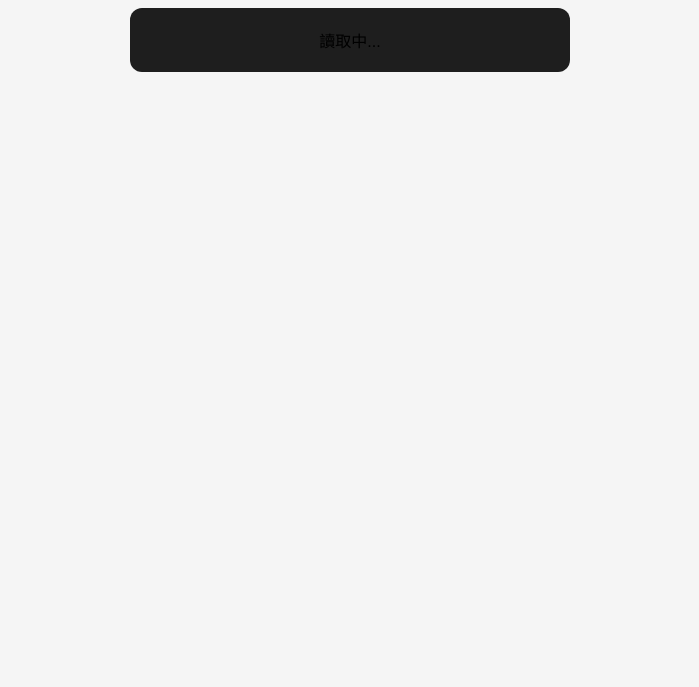
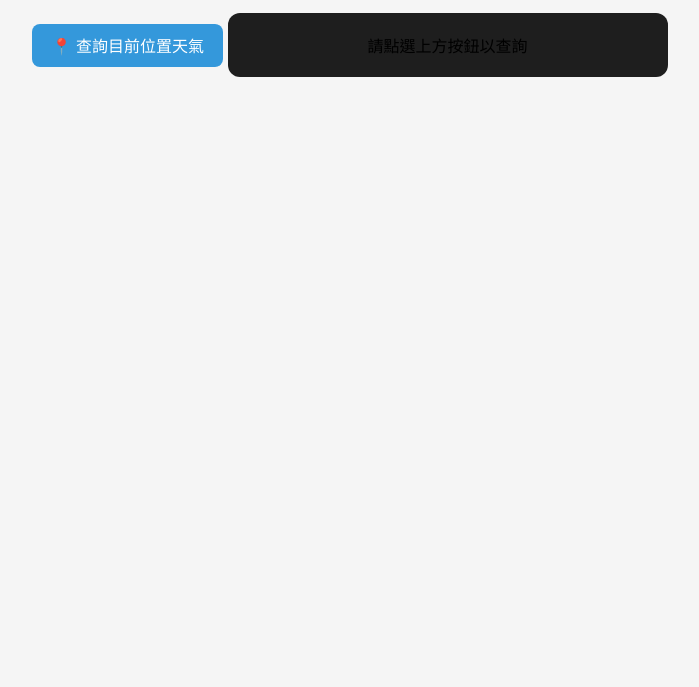
Before and after one commit to andylee10001/andylee10001.github.io, a plain HTML site: page index.html in a window 1280 px wide. Shown: the part 113-800 px from the top of the page, without its empty margins (290-989 px from the left). Drawn offline with Linux system fonts and the light colour scheme.

Commit message:
Update index.html

```diff
--- a/index.html
+++ b/index.html
@@ -5,6 +5,9 @@
   <meta name="viewport" content="width=device-width, initial-scale=1.0">
   <title>即時天氣查詢（中央氣象局）</title>
   <link rel="manifest" href="manifest.json">
+  <meta name="apple-mobile-web-app-capable" content="yes">
+  <meta name="apple-mobile-web-app-status-bar-style" content="default">
+  <link rel="apple-touch-icon" href="icon-192.png">
   <style>
     body {
       background: #121212;
@@ -43,6 +46,19 @@
       min-width: 100px;
       flex-shrink: 0;
     }
+    button {
+      margin-top: 1em;
+      padding: 0.6em 1.2em;
+      font-size: 1em;
+      border-radius: 8px;
+      background-color: #3498db;
+      color: white;
+      border: none;
+      cursor: pointer;
+    }
+    button:hover {
+      background-color: #2980b9;
+    }
   </style>
   <script>
     if ('serviceWorker' in navigator) {
@@ -54,7 +70,10 @@
 </head>
 <body>
   <h1>目前地點天氣（氣象局）</h1>
-  <div id="weather" class="weather-box">讀取中...</div>
+
+  <button onclick="getLocationAndFetchWeather()">📍 查詢目前位置天氣</button>
+
+  <div id="weather" class="weather-box">請點選上方按鈕以查詢</div>
 
   <select id="manualCounty" onchange="fetchWeather(this.value)">
     <option value="">請選擇縣市</option>
@@ -148,8 +167,6 @@
       document.body.style.background = '#f5f5f5';
       document.body.style.color = 'black';
     }
-
-    getLocationAndFetchWeather();
   </script>
 </body>
 </html>
```
